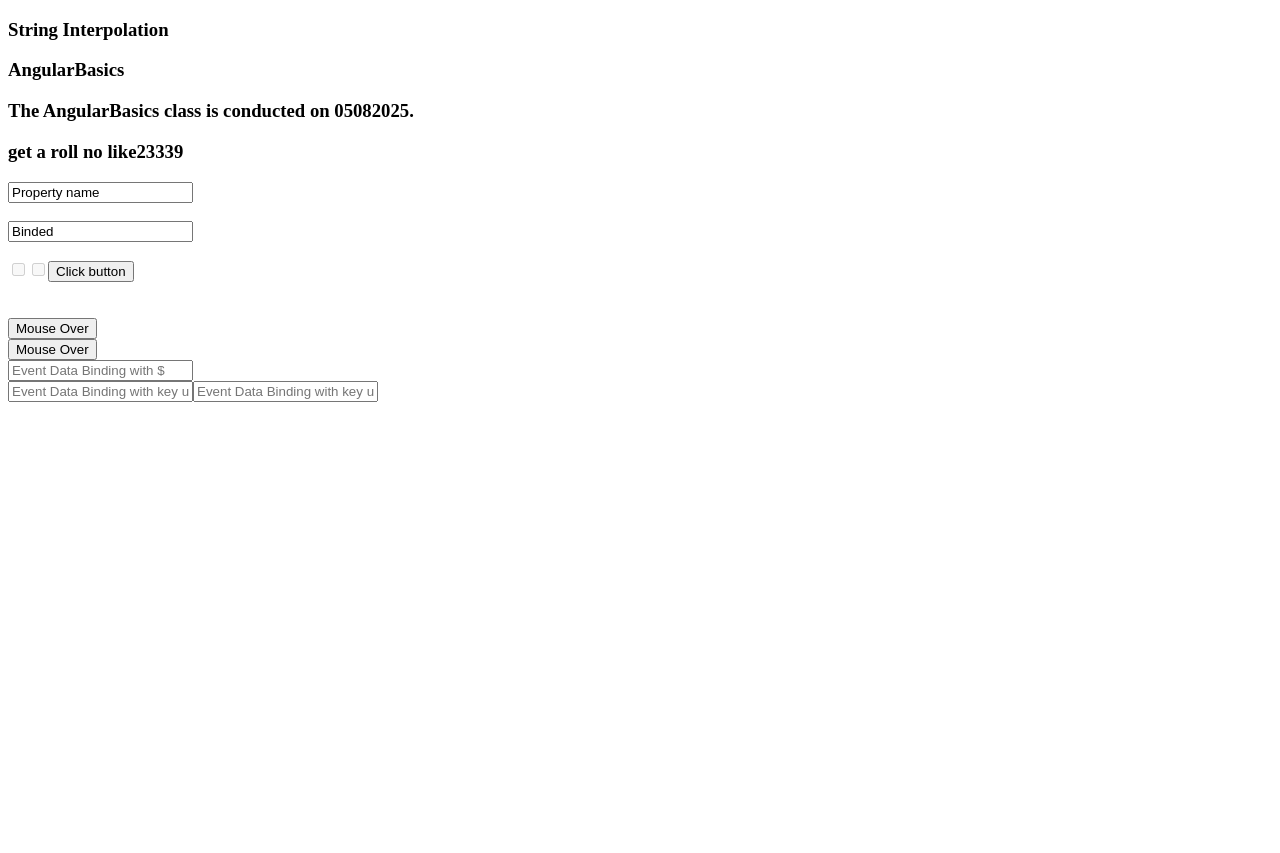
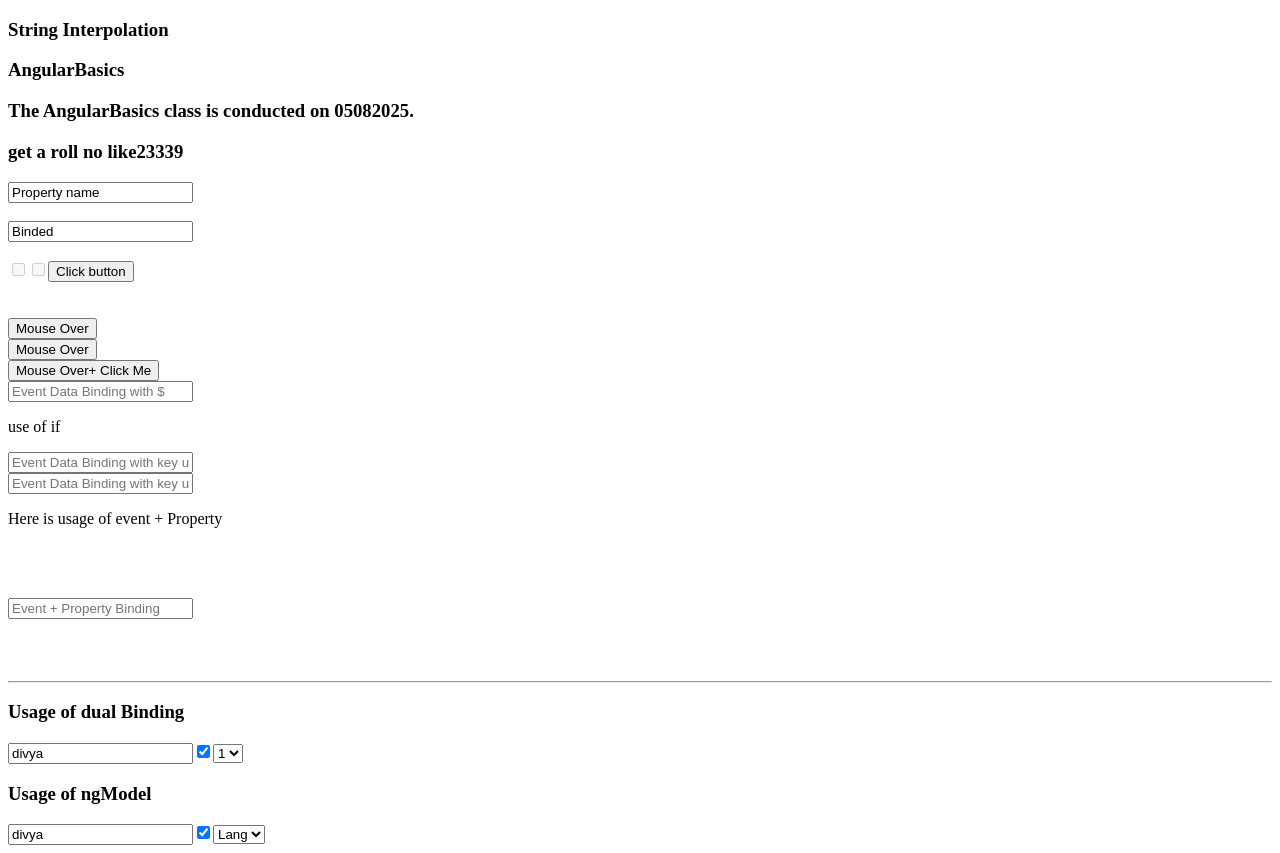
Before and after one commit to CharithaYerra/Angular, an Angular app: page / in a window 1280 px wide. Before the commit the page ends 800 px from the top, so only its background shows below. Built offline with nearby package versions, Linux system fonts and the light colour scheme.

Commit message:
angular basics -2

```diff
--- a/src/app/app.component.html
+++ b/src/app/app.component.html
@@ -28,17 +28,73 @@ Here is custome componenet
   <br>
   <br>
 <button (mouseover)="btnMouse()">Mouse Over</button>
+<br>
+<button (mouseover)="btnMouseOver($event)">Mouse Over</button>
+
 
 <!-- $event -->
   <br>
 
-<button (click)="btnClick()" (mouseover)="btnMouse()">Mouse Over</button>
+<button (click)="btnClick()" (mouseover)="btnMouse()">Mouse Over+ Click Me</button>
   <br>
 
 
 <input type="text" (keypress)="captureData($event)" placeholder="Event Data Binding with $">
   <br>
+<p>use of if</p>
+<input type="text" (keyup)="captureData($event)" placeholder="Event Data Binding with key up $">
+<br>
+<input type="text" (keyup)="capture($event,'another argument')" placeholder="Event Data Binding with key up $">
+<br>
 
-<input type="text" (keyup)="captureData($event)" placeholder="Event Data Binding with key up $">
-<input type="text" (keyup)="capture($event,'another argument')" placeholder="Event Data Binding with key up $">
 <!-- event + property -->
+<p>Here is usage of event + Property</p>
+<br>
+<br>
+<br>
+
+
+
+<input type="text"
+ (keyup)="captureData($event)"
+  [placeholder]=" placeValueIs">
+
+
+<br>
+<br>
+<br>
+<br>
+<hr>
+<!-- dual binding -->
+
+ <h3>Usage of dual Binding</h3>
+
+ <input type="text" [value]="sName"/>
+
+ <input type="checkbox" [checked]="sName"/>
+
+
+
+ <select (change)="drpChange()">
+  <option [selected]="Isselected==1" value="1">1</option>
+  <option [selected]="Isselected==2" value="1">2</option>
+  <option [selected]="Isselected==3" value="1">3</option>
+
+
+ </select>
+
+ <h3>Usage of ngModel</h3>
+
+ <input type="text" [ngModel]="sName" (ngModelChange)="modelChange($event)"/>
+
+ <input type="checkbox" [ngModel]="isChecked" [ngModel]="sName" (ngModelChange)="modelChange($event)"/>
+
+
+
+ <select (change)="drpChange()" [ngModel]="Isselected"  (ngModelChange)="modelChange($event)">
+  <option value="1">Lang</option>
+  <option value="2">Uk</option>
+  <option value="3">UG</option>
+
+
+ </select>
--- a/src/app/app.component.ts
+++ b/src/app/app.component.ts
@@ -22,9 +22,21 @@ export class AppComponent {
   btnMouse(){
     console.log("you are mouse in on button");
   }
+    btnMouseOver(event:any){
+    console.log("you are mouse in on button");
+    let elementIs=event.target as HTMLButtonElement;
+    console.log(elementIs);
+  }
+
   captureData(eventDetails:any){
     // console.log("data captured")
     console.log(eventDetails);
+    let datause=eventDetails.target as HTMLInputElement;
+    let datais=datause.value;
+    if (datais=="hi"){
+      console.log("YOu have given input hi .");
+    }
+
 
 
   }
@@ -36,4 +48,19 @@ export class AppComponent {
 
 
   }
+
+  placeValueIs="Event + Property Binding";
+
+  // dual binding
+  sName="divya";
+  isChecked=true;
+  Isselected=1;
+  drpChange(){
+    console.log("you changed the option")
+  }
+  modelChange(eventis:any){
+    console.log(eventis)
+
+  }
+
 }
--- a/src/app/app.module.ts
+++ b/src/app/app.module.ts
@@ -3,6 +3,7 @@ import { BrowserModule } from '@angular/platform-browser';
 
 import { AppComponent } from './app.component';
 import{TestComponent} from  './test-comp/test.component';
+import { FormsModule } from '@angular/forms';
 
 @NgModule({
   declarations: [
@@ -10,7 +11,8 @@ import{TestComponent} from  './test-comp/test.component';
     TestComponent
   ],
   imports: [
-    BrowserModule
+    BrowserModule,
+    FormsModule
   ],
   providers: [],
   bootstrap: [AppComponent]
```
